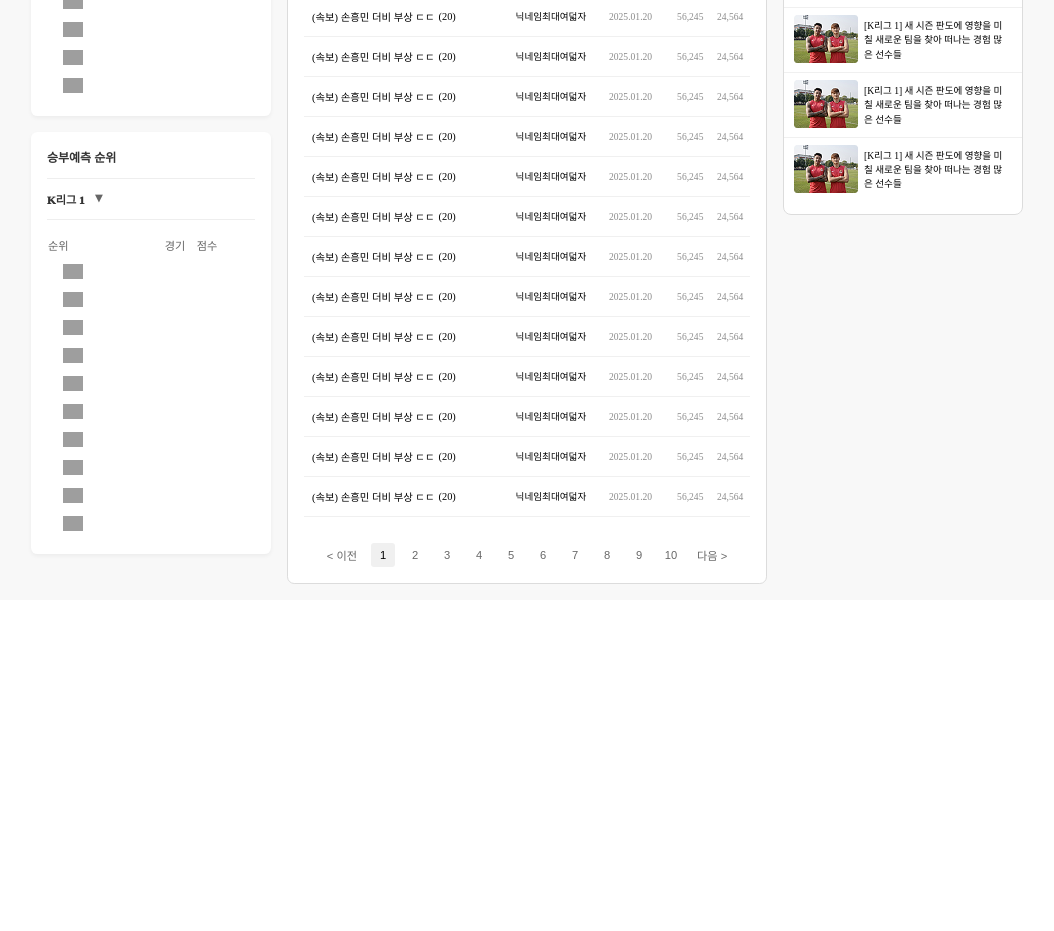
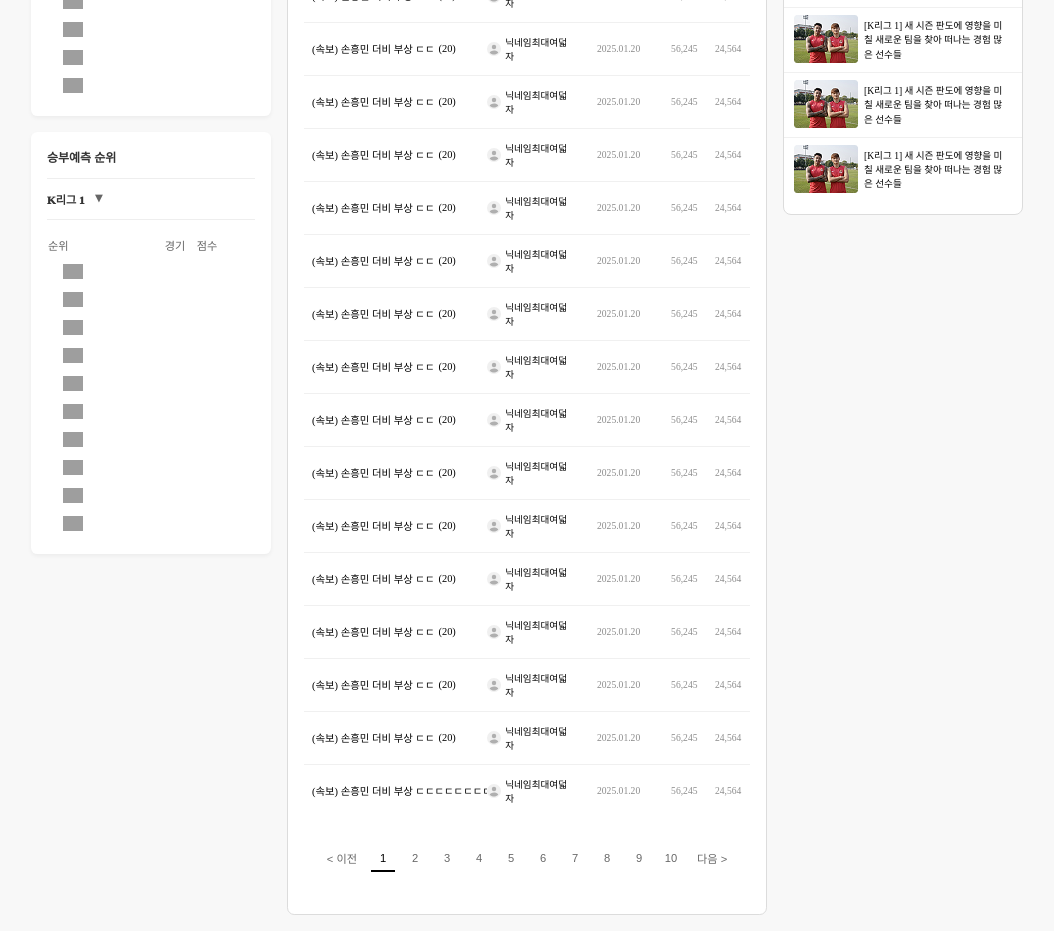
Before and after one commit to haerxeong/kickon-frontend, a React (Vite) app in the folder kickon-fe/: page /community in a window 1280 px wide. Shown: the part 380-1311 px from the top of the page, without its empty margins (137-1191 px from the left). Before the commit the page ends 980 px from the top, so only its background shows below. Built offline with nearby package versions, Linux system fonts and the light colour scheme; grey boxes are pictures that could not be loaded.

Commit message:
Refactor: 커뮤니티 페이지 페이징 수정

```diff
--- a/kickon-fe/src/pages/Community/community.jsx
+++ b/kickon-fe/src/pages/Community/community.jsx
@@ -1,13 +1,13 @@
 // 임시 커뮤니티 페이지
-import React from 'react';
-import {NavButton, NewsContainer, PageButton, Pagination, Tab, TabContainer, TableHeader} from "./community.style.js";
-import GoodIcon from "../../assets/good.png"
+import React, {useState} from 'react';
 import {
-    PostAuthor, PostDate,
+    NavButton, NewsContainer, PageButton, Pagination, Tab, TabContainer, TableHeader, PostAuthor, PostDate,
     PostItem, PostLikes,
     PostsWrapper,
-    PostTitle, PostViews
-} from "../../components/CommunityBoard/CommunityBoard.style.js";
+    PostTitle, PostViews, PaginationWrapper
+} from "./community.style.js";
+import GoodIcon from "../../assets/good_black.svg"
+import ProfileIcon from "../../assets/profile.svg";
 
 function AuthorIcon(props) {
     return null;
@@ -36,13 +36,21 @@ const Community = () => {
         { title: "(속보) 손흥민 더비 부상 ㄷㄷ", replyCount: 20, author: "닉네임최대여덟자", date: "2025.01.20", views: "56,245", likes: "24,564" },
         { title: "(속보) 손흥민 더비 부상 ㄷㄷㄷㄷㄷㄷㄷㄷㄷㄷㄷㄷㄷㄷㄷㄷㄷㄷㄷ", replyCount: 20, author: "닉네임최대여덟자", date: "2025.01.20", views: "56,245", likes: "24,564" },
     ];
+    const [activeTab, setActiveTab] = useState("전체");
+    const [activePage, setActivePage] = useState(1);
 
     return (
         <NewsContainer>
             <TabContainer>
-                <Tab active>전체</Tab>
-                <Tab>인기</Tab>
-                <Tab>FC서울</Tab>
+                {["전체", "인기", "FC서울"].map((tab) => (
+                    <Tab
+                        key={tab}
+                        active={activeTab === tab}
+                        onClick={() => setActiveTab(tab)} // 클릭하면 활성화 변경
+                    >
+                        {tab}
+                    </Tab>
+                ))}
             </TabContainer>
 
             <TableHeader>
@@ -64,7 +72,7 @@ const Community = () => {
                             {post.replyCount && <span className="reply-count">({post.replyCount})</span>}
                         </PostTitle>
                         <PostAuthor>
-                            <AuthorIcon>프</AuthorIcon>
+                            <img src={ProfileIcon} alt="프로필 아이콘" width={14} height={14} />
                             {post.author}
                         </PostAuthor>
                         <PostDate>{post.date}</PostDate>
@@ -74,20 +82,24 @@ const Community = () => {
                 ))}
             </PostsWrapper>
 
-            <Pagination>
-                <NavButton>{'<'} 이전</NavButton>
-                <PageButton active>1</PageButton>
-                <PageButton>2</PageButton>
-                <PageButton>3</PageButton>
-                <PageButton>4</PageButton>
-                <PageButton>5</PageButton>
-                <PageButton>6</PageButton>
-                <PageButton>7</PageButton>
-                <PageButton>8</PageButton>
-                <PageButton>9</PageButton>
-                <PageButton>10</PageButton>
-                <NavButton>다음 {'>'}</NavButton>
-            </Pagination>
+            {/* ✅ Pagination을 컨테이너 내부에 위치시키기 */}
+            <PaginationWrapper>
+                <NavButton onClick={() => setActivePage(prev => Math.max(prev - 1, 1))}>
+                    {'<'} 이전
+                </NavButton>
+                {Array.from({ length: 10 }, (_, i) => (
+                    <PageButton
+                        key={i + 1}
+                        active={activePage === i + 1}
+                        onClick={() => setActivePage(i + 1)}
+                    >
+                        {i + 1}
+                    </PageButton>
+                ))}
+                <NavButton onClick={() => setActivePage(prev => Math.min(prev + 1, 10))}>
+                    다음 {'>'}
+                </NavButton>
+            </PaginationWrapper>
         </NewsContainer>
     );
 }
--- a/kickon-fe/src/pages/Community/community.style.js
+++ b/kickon-fe/src/pages/Community/community.style.js
@@ -4,9 +4,10 @@ import styled from "styled-components";
 export const Pagination = styled.div`
     display: flex;
     justify-content: center;
-    margin-top: 1rem;
+    align-items: center;
+    margin-top: 1.88rem;
+    margin-bottom: 1.88rem;
     gap: 0.5rem;
-    align-items: center;
 `;
 
 export const PageButton = styled.button`
@@ -16,14 +17,26 @@ export const PageButton = styled.button`
     align-items: center;
     justify-content: center;
     border: none;
-    background: ${props => props.active ? '#f0f0f0' : 'transparent'};
-    border-radius: 0.2rem;
+    background: transparent;
     font-size: 0.7rem;
-    color: ${props => props.active ? '#000' : '#676767'};
+    color: ${props => (props.active ? '#000' : '#676767')};
     cursor: pointer;
+    position: relative;
 
     &:hover {
-        background: ${props => props.active ? '#f0f0f0' : '#f8f8f8'};
+        color: #000;
+    }
+
+    /* 활성화된 페이지에 밑줄 추가 */
+    &::after {
+        content: "";
+        display: ${props => (props.active ? 'block' : 'none')};
+        width: 100%;
+        height: 2px;
+        background-color: #000;
+        position: absolute;
+        bottom: -2px;
+        left: 0;
     }
 `;
 
@@ -39,7 +52,7 @@ export const NavButton = styled.button`
 
 export const NewsContainer = styled.div`
     width: 30rem;
-    height: 55.625rem;
+    min-height: 55.625rem;
     flex-shrink: 0;
     border-radius: 0.45rem;
     border: 1px solid #DCDCDC;
@@ -56,7 +69,7 @@ export const TabContainer = styled.div`
 `;
 
 export const Tab = styled.div`
-    color: ${props => props.active ? '#000' : '#676767'};
+    color: ${props => props.active ? '#C00C0B' : '#676767'};
     font-family: Pretendard;
     font-size: 0.85rem;
     font-weight: ${props => props.active ? '600' : '400'};
@@ -70,7 +83,7 @@ export const Tab = styled.div`
         left: 0;
         width: 100%;
         height: 2px;
-        background-color: ${props => props.active ? '#E74C3C' : 'transparent'};
+        background-color: ${props => props.active ? '#C00C0B' : 'transparent'};
     }
 `;
 
@@ -84,8 +97,8 @@ export const TableHeader = styled.div`
     font-size: 0.7rem;
     font-weight: 400;
     .title {
-        flex: 5;
-        padding-left: 0.5rem;
+        flex: 4;
+        text-align: center;
     }
 
     .author {
@@ -110,3 +123,88 @@ export const TableHeader = styled.div`
         justify-content: center;
     }
 `;
+
+export const PostsWrapper = styled.div`
+  display: flex;
+  flex-direction: column;
+  align-items: flex-start;
+  width: 100%;
+`;
+
+export const PostItem = styled.div`
+  display: flex;
+  justify-content: space-between;
+  align-items: center;
+  width: 100%;
+  padding: 0.75rem 0;
+  border-bottom: 0.0625rem solid #f0f0f0;
+
+  &:last-child {
+    border-bottom: none;
+  }
+`;
+
+export const PostTitle = styled.div`
+  flex: 4;
+  font-size: 0.65rem;
+  font-weight: 500;
+  overflow: hidden;
+  text-overflow: ellipsis;
+  white-space: nowrap;
+  padding-left: 0.5rem;
+  color: black;
+  display: flex;
+  align-items: center;
+
+  img {
+    width: 0.6rem;
+    height: 0.6rem;
+    margin-left: 0.25rem;
+  }
+
+  .reply-count {
+    color: #000;
+    font-weight: normal;
+    margin-left: 0.25rem
+  }
+`;
+
+export const PostAuthor = styled.div`
+  flex: 2;
+  font-size: 0.6rem;
+  color: #000;
+  display: flex;
+  align-items: center;
+  justify-content: center;
+  gap: 0.25rem;
+  font-weight: 350;
+`;
+
+export const PostDate = styled.div`
+  flex: 2;
+  font-size: 0.6rem;
+  color: #8c8c8c;
+  text-align: center;
+`;
+
+export const PostLikes = styled.div`
+  flex: 1;
+  font-size: 0.6rem;
+  color: #8f8f8f;
+  text-align: center;
+`;
+
+export const PostViews = styled.div`
+  flex: 1;
+  font-size: 0.6rem;
+  color: #8f8f8f;
+  text-align: center;
+`;
+
+export const PaginationWrapper = styled.div`
+    display: flex;
+    justify-content: center;
+    gap: 0.5rem;
+    margin-top: 1.8rem; // PostsWrapper와의 간격 조정
+    margin-bottom: 1.8rem;
+`;
```
